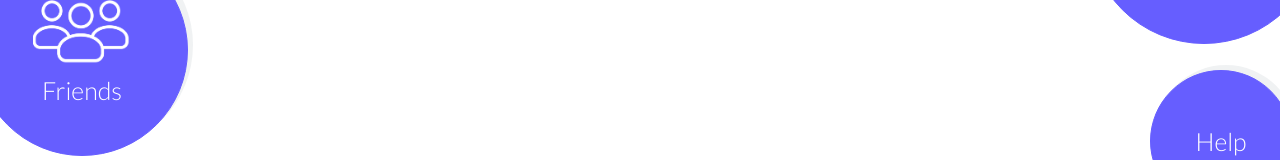
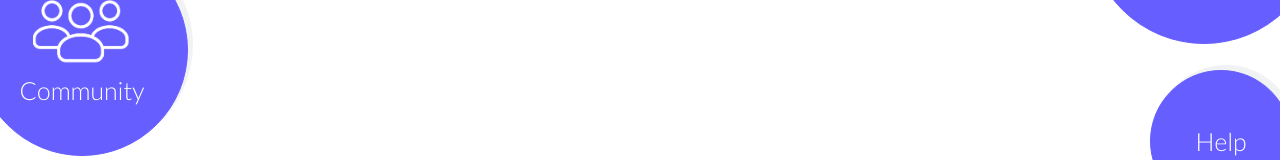
Before and after one commit to dragosgn/kleen.io, a React (Create React App) app: page /menu in a window 1280 px wide. Shown: the part 612-772 px from the top of the page. Built offline with nearby package versions, Linux system fonts and the light colour scheme.

Commit message:
community

```diff
--- a/src/Menu.js
+++ b/src/Menu.js
@@ -33,7 +33,7 @@ export default () => (
       style={{ position: "absolute", left: "-1.5rem", bottom: "2rem" }}
     >
       <img src={friends} height={80} style={{ padding: "0rem" }} />
-      <Label>Friends</Label>
+      <Label>Community</Label>
     </Circle>
     <Circle
       size={230}
```
